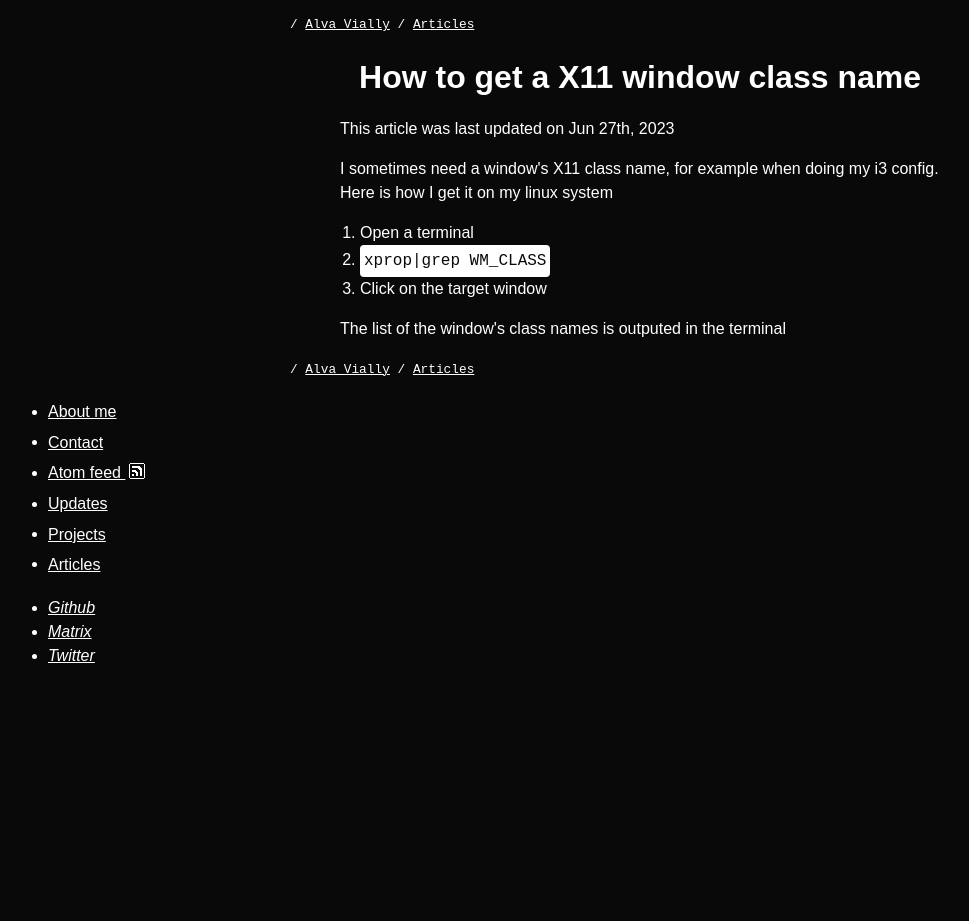
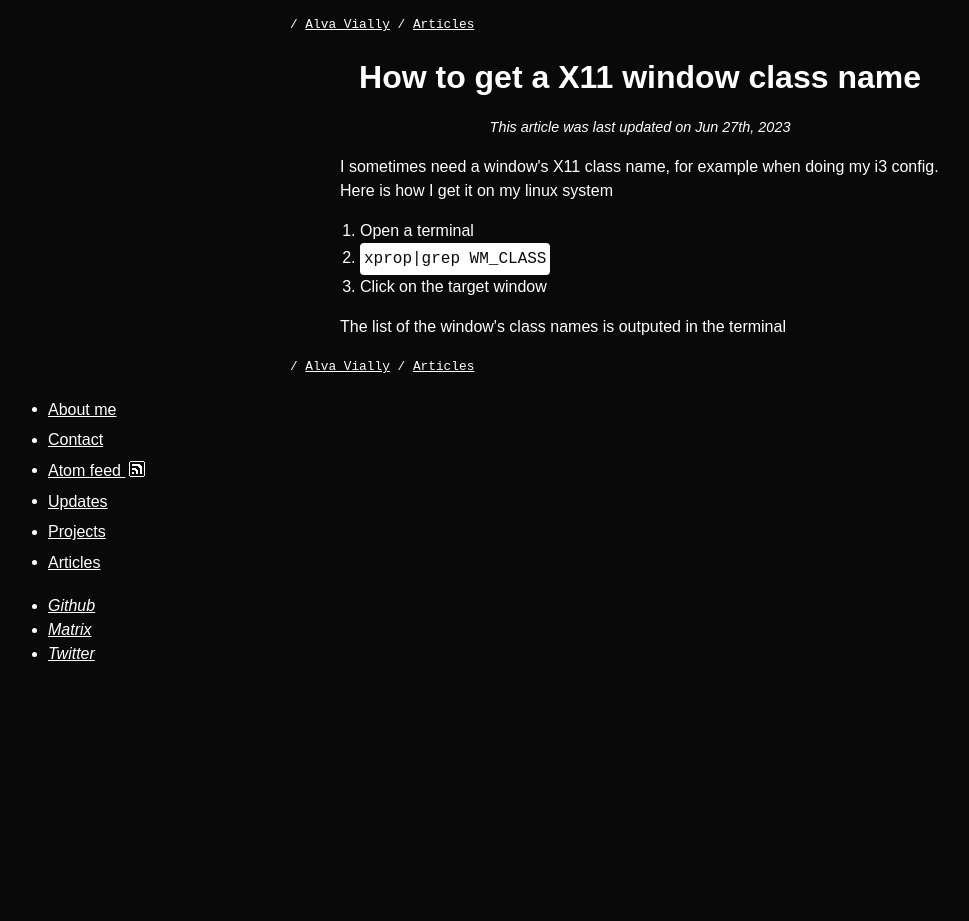
Before and after one commit to alva-v/personal-website, a Jekyll site: the page built from articles/_posts/2023-06-24-get-x11-window-class-name.html, in a window 1280 px wide. Shown: the whole page, without its empty margins (0-969 px from the left). Built offline with Jekyll 4.4.1, drawn with Linux system fonts in a browser that asks for light colours.

Commit message:
Style posts dates

```diff
--- a/_layouts/article.html
+++ b/_layouts/article.html
@@ -1,6 +1,7 @@
 ---
 layout: default
 ---
-<p>This article was last updated on {{ page.update | date_to_string: "ordinal", "US" }}</p>
-
+<p class="date">This article was last updated on {{ page.update | date_to_string: "ordinal", "US" }}</p>
+<main>
 {{ content }}
+</main>
--- a/_layouts/project.html
+++ b/_layouts/project.html
@@ -1,7 +1,7 @@
 ---
 layout: default
 ---
-<p>Project first published on {{ page.date | date_to_string: "ordinal", "US" }}</p>
+<p class="date">Project first published on {{ page.date | date_to_string: "ordinal", "US" }}</p>
 <a href="{{ page.link }}">website</a>
 <a href="{{ page.repo }}">repo</a>
 {{ content }}
--- a/_layouts/update.html
+++ b/_layouts/update.html
@@ -1,4 +1,4 @@
 ---
 layout: default
 ---
-<p>published on {{ page.date | date_to_string: "ordinal", "US" }}</p>
+<p class="date">published on {{ page.date | date_to_string: "ordinal", "US" }}</p>
--- a/_sass/main.scss
+++ b/_sass/main.scss
@@ -206,3 +206,14 @@ kbd {
     display: inline-block;
     padding: .25em .25em;
 }
+
+/* =============================================================================
+    Headers
+============================================================================= */
+
+p.date {
+    margin-top: 0;
+    text-align: center;
+    font-size: .9em;
+    font-style: italic;
+}
--- a/articles/_posts/2023-06-20-duckduckgo-bangs.html
+++ b/articles/_posts/2023-06-20-duckduckgo-bangs.html
@@ -1,6 +1,6 @@
 ---
 title: "Duckduckgo bangs: search shortcuts"
-update: 2023-06-27
+update: 2023-07-09
 ---
 <p><a href="https://duckduckgo.com/bangs">Bangs</a> are search shortcuts used on Duckduckgo. Prepend your search with one of these code to search on the corresponding website.</p>
 <p>Here are few ones I often use:
```
